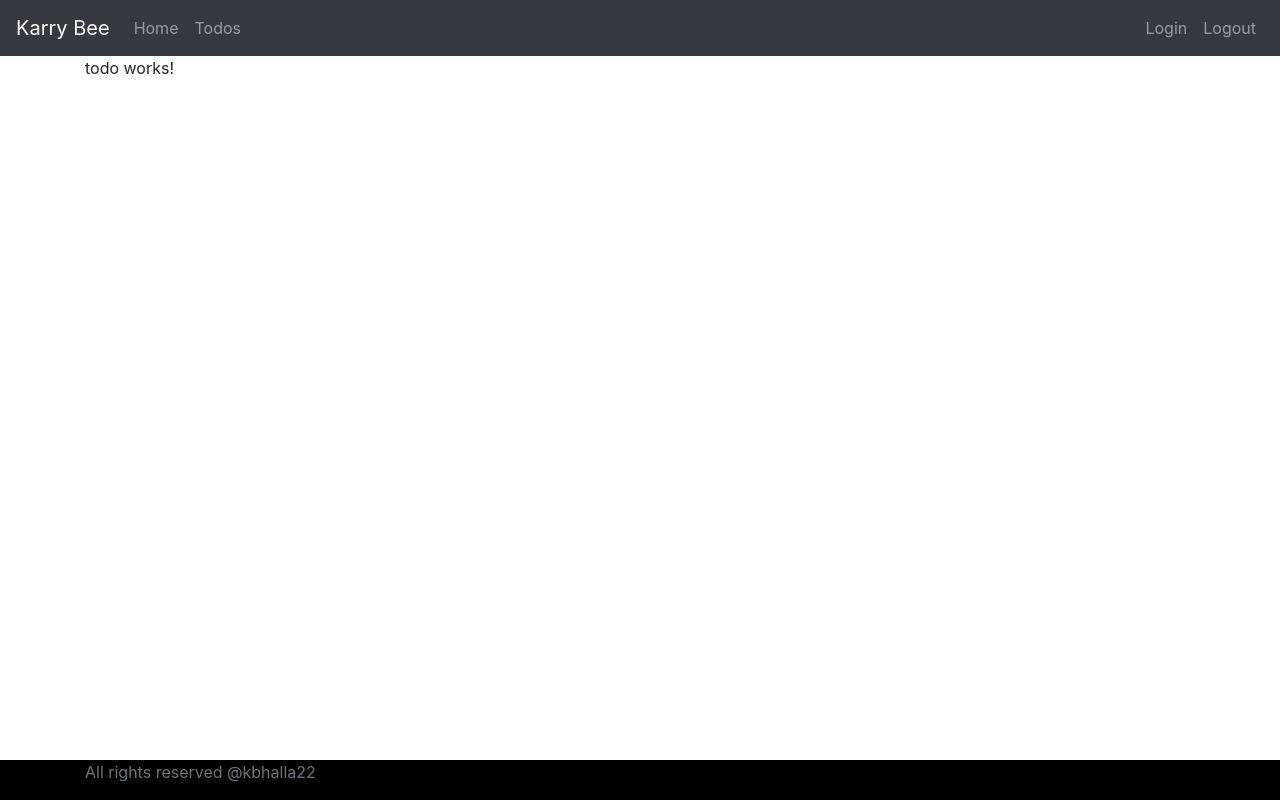
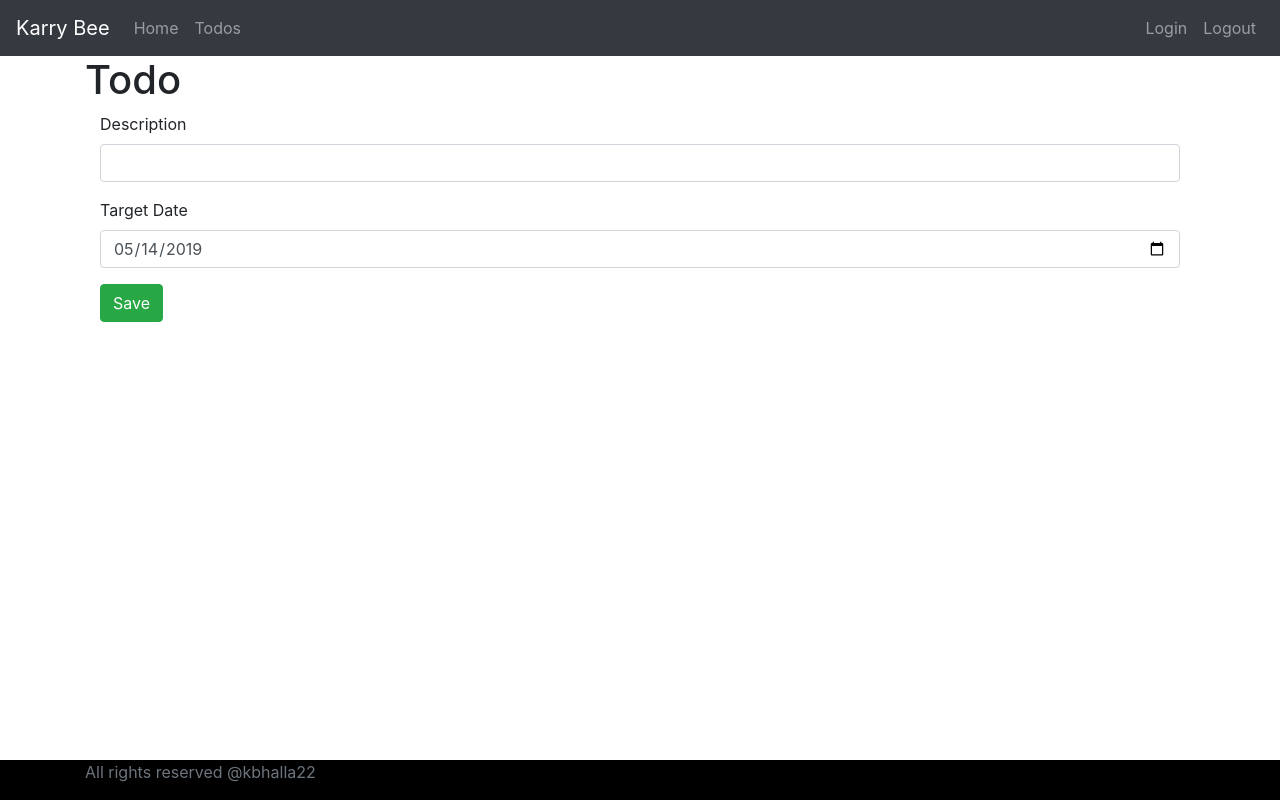
Before and after one commit to kbhalla22/ToDo-Angular-SpringBoot, an Angular app: page /todos/1 in a window 1280 px wide. Built offline with nearby package versions, Linux system fonts and the light colour scheme; no server answers; sample sign-in values are in the browser's storage.

Commit message:
updated the code to add 'update' feature

```diff
--- a/src/app/service/data/todo-data.service.ts
+++ b/src/app/service/data/todo-data.service.ts
@@ -17,4 +17,7 @@ export class TodoDataService {
   deleteTodo(username,id){
     return this.http.delete(`http://localhost:8080/users/${username}/todos/${id}`)
   }
+  retrieveTodo(username,id){
+    return this.http.get<todo>(`http://localhost:8080/users/${username}/todos/${id}`)
+  }
 }
--- a/src/app/todo/todo.component.html
+++ b/src/app/todo/todo.component.html
@@ -1,3 +1,17 @@
-<p>
-  todo works!
-</p>
+<h1>Todo</h1>
+
+<div class="container">
+  <fieldset class="form-group">
+    <label>Description</label>
+    <input type="text" [(ngModel)]="todo.description" class="form-control" name="description" required="required">
+  </fieldset>
+
+  <fieldset class="form-group">
+    <label>Target Date</label>
+    <input type="date"
+    [ngModel]="todo.targetDate| date:'yyyy-MM-dd'"
+    (ngModelChange)="todo.targetDate= $event"
+    class="form-control" name="targetDate" required="required">
+  </fieldset>
+  <button class="btn btn-success" (click)="saveTodo()">Save</button>
+</div>
--- a/src/app/todo/todo.component.ts
+++ b/src/app/todo/todo.component.ts
@@ -1,4 +1,7 @@
 import { Component, OnInit } from '@angular/core';
+import { TodoDataService } from '../service/data/todo-data.service';
+import { todo } from '../list-todos/list-todos.component';
+import { ActivatedRoute } from '@angular/router';
 
 @Component({
   selector: 'app-todo',
@@ -6,10 +9,20 @@ import { Component, OnInit } from '@angular/core';
   styleUrls: ['./todo.component.css']
 })
 export class TodoComponent implements OnInit {
+  id: number
+  todo: todo
 
-  constructor() { }
+  constructor(
+    private todoService: TodoDataService,
+    private route: ActivatedRoute
+  ) { }
 
   ngOnInit() {
+    this.id=this.route.snapshot.params['id'];
+    this.todo=new todo(1,'',false,new Date());
+    this.todoService.retrieveTodo('karrybee',this.id).subscribe(
+data => this.todo =data
+    )
   }
 
 }
```
